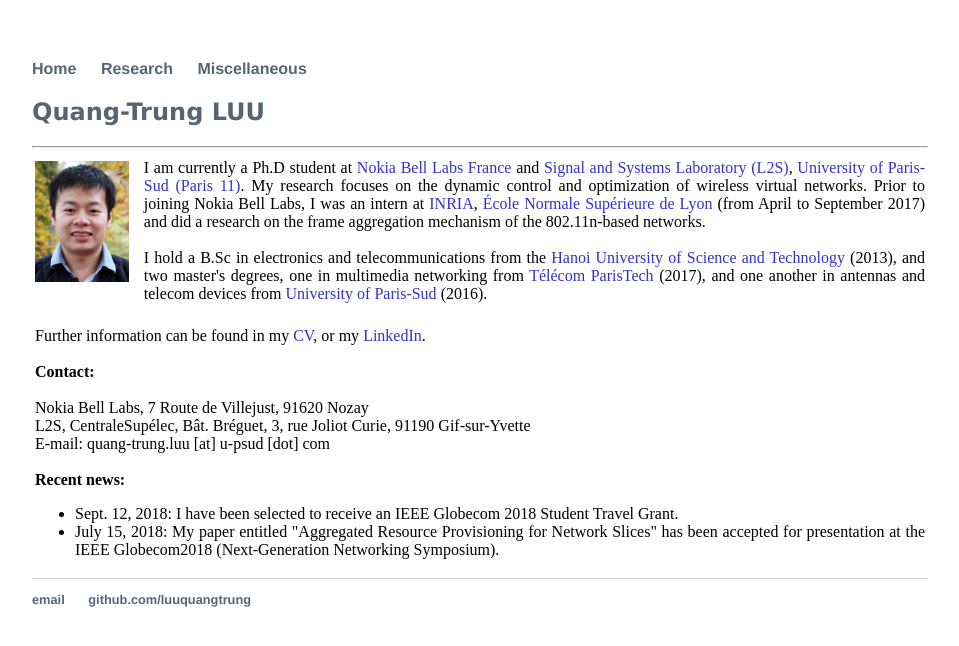
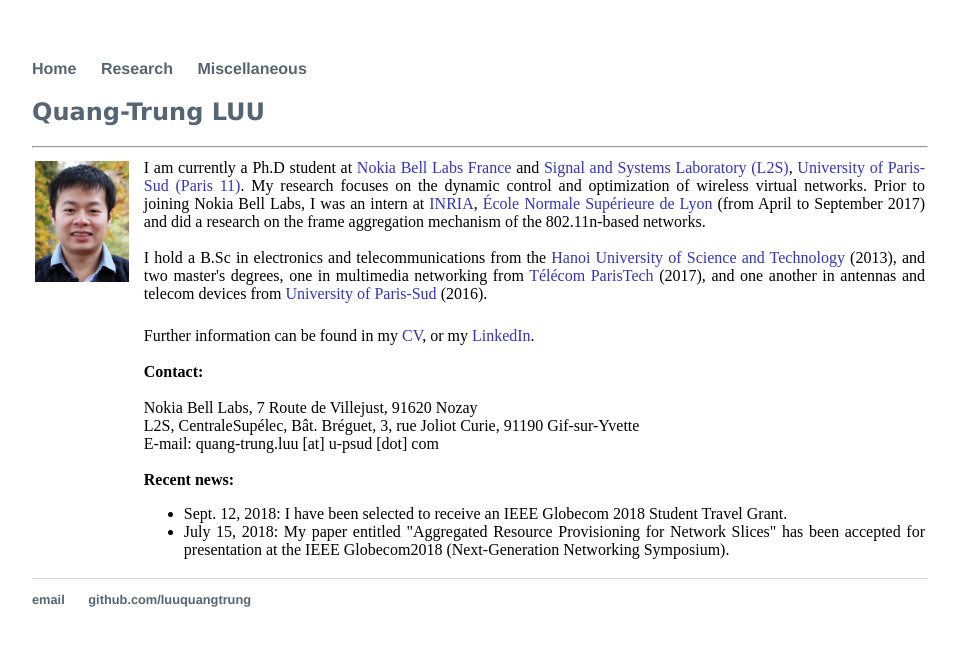
Before and after one commit to luuquangtrung/luuquangtrung.github.io_v1, a Jekyll site: the page built from index.html, in a window 1280 px wide. Shown: the top 646 px of the page, without its empty margins (160-1119 px from the left). Built offline with Jekyll 4.4.1, drawn with Linux system fonts in a browser that asks for light colours.

Commit message:
Update index.html

```diff
--- a/index.html
+++ b/index.html
@@ -37,9 +37,9 @@
 
 <table width = "100%"; align = left">
    <tr >
-        <!-- <td width="12%" align = "center"> </td> -->
+        <td width="12%" align = "center"> </td>
 
-        <td width="100%" align = "justify">
+        <td width="88%" align = "justify">
 
     		<div>&nbsp;</div>
 
```
